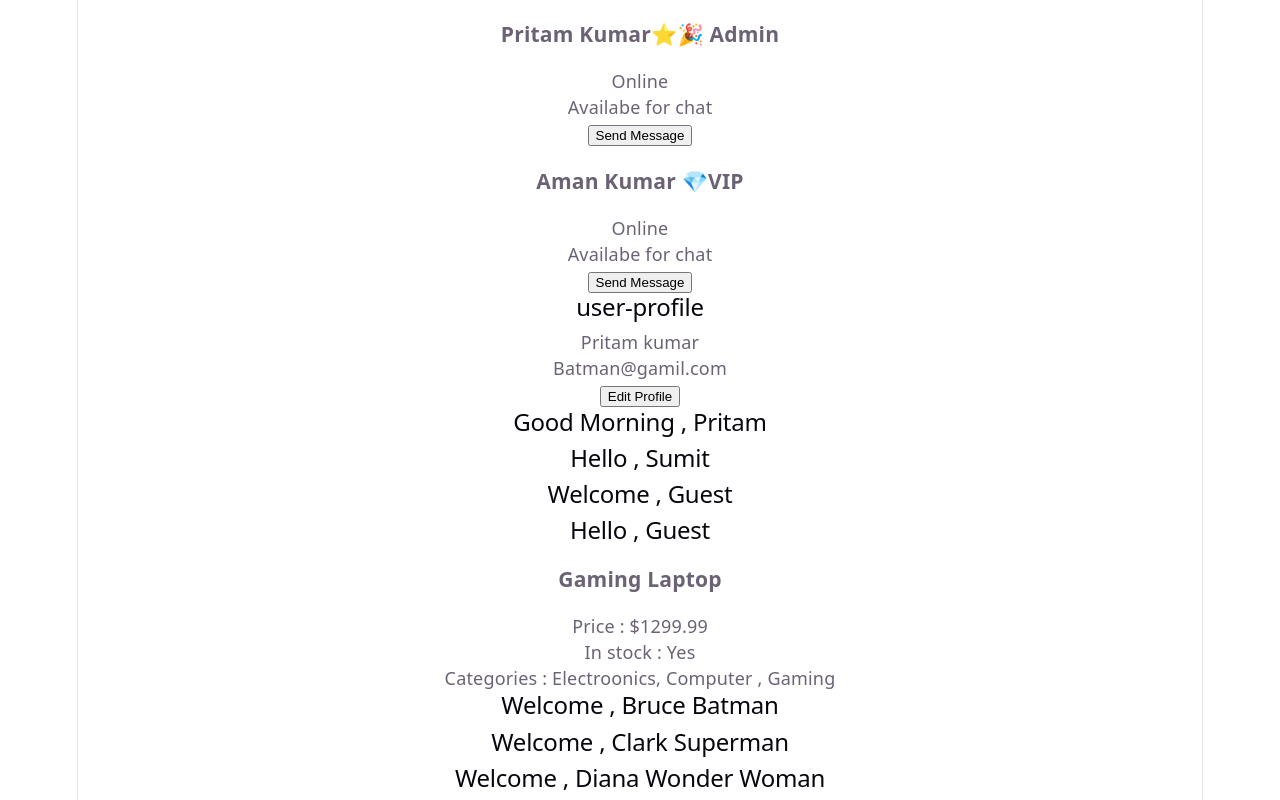
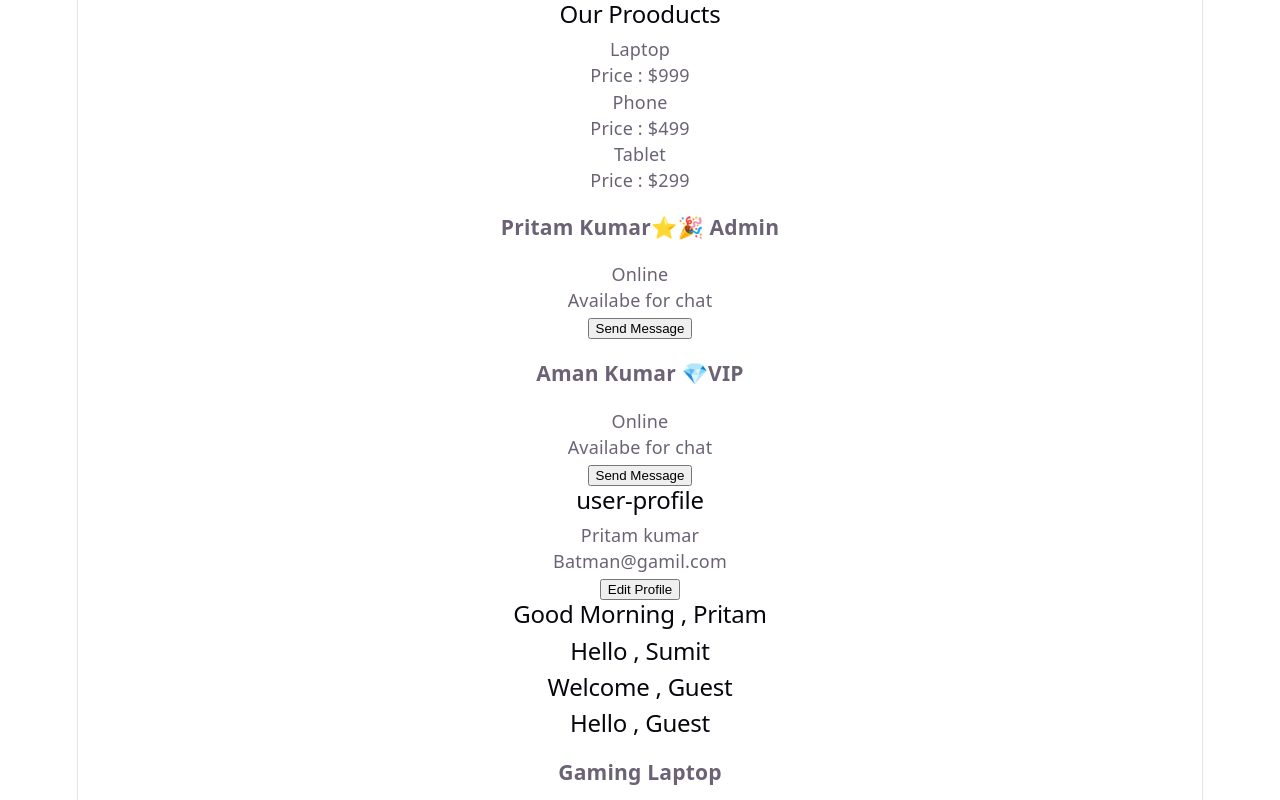
Before and after one commit to Blexedpritam/React-, a React (Vite) app in the folder core-concepts/: page / in a window 1280 px wide. Shown: the top 800 px of the page. Built offline with nearby package versions, Linux system fonts and the light colour scheme.

Commit message:
Add ProductList component to display available products

```diff
--- a/core-concepts/src/App.jsx
+++ b/core-concepts/src/App.jsx
@@ -12,6 +12,7 @@ import { Product } from './Product';
 import { Greeting } from './Greeting';
 import { CardWrapper } from './CardWrapper';
 import { UserDetails } from './UserDetails';
+import { ProductList } from './ProductList';
 
 
 
@@ -19,6 +20,7 @@ function App() {
 
   return (
     <div>
+      <ProductList/>
       <UserDetails name = "Pritam Kumar" isOnline={true} isPremium={true} isNewUser={true} role="admin"/>
       <UserDetails name = "Aman Kumar" isOnline={true} hideOffline={true} role="vip"/>
       <CardWrapper title= "user-profile" >
--- /dev/null
+++ b/core-concepts/src/ProductList.jsx
@@ -0,0 +1,17 @@
+export const ProductList = () =>{
+    return <div>
+        <h2>Our Prooducts</h2>
+        <div>
+            <p>Laptop</p>
+            <p>Price : $999</p>
+        </div>
+        <div>
+            <p>Phone</p>
+            <p>Price : $499</p>
+        </div>
+        <div>
+            <p>Tablet</p>
+            <p>Price : $299</p>
+        </div>
+    </div>
+}
```
